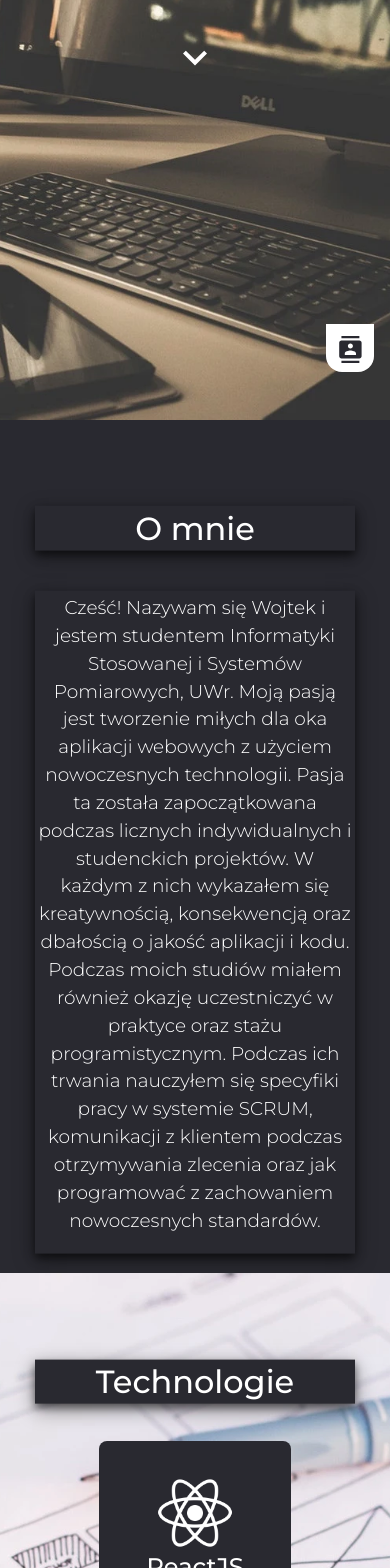
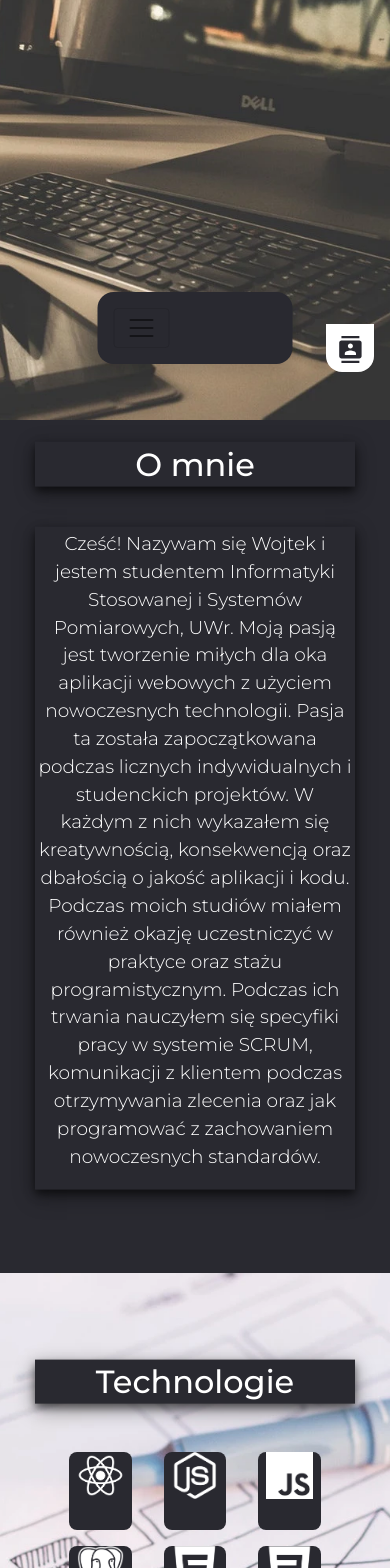
Before and after one commit to wojciechkubiak/my-site, a React (Create React App) app: page / in a window 390 px wide. Shown: the part 432-2000 px from the top of the page. Built offline with nearby package versions, Linux system fonts and the light colour scheme.

Commit message:
Huge design and flow update

```diff
--- a/src/App.js
+++ b/src/App.js
@@ -8,16 +8,19 @@ import Skills from "./components/Skills/Skills";
 import LandingPage from "./components/LandingPage/LandingPage";
 import SocialMedia from "./components/SocialMedia/SocialMedia";
 import Footer from "./components/Footer/Footer";
+import { MdKeyboardArrowUp } from "react-icons/md";
+import { Nav } from "react-bootstrap";
 import "bootstrap/dist/css/bootstrap.min.css";
 import "./App.css";
 
 const App = (
   props,
-  { initMode = false, initLanguage = false, initImg = 0 }
+  { initMode = false, initLanguage = false, initImg = 0, initArrow = false }
 ) => {
   const [mode, setMode] = useState(initMode);
   const [language, setLanguage] = useState(initLanguage);
   const [img, setImg] = useState(initImg);
+  const [arrow, setArrow] = useState(initArrow);
 
   const { t, i18n } = props;
 
@@ -35,6 +38,10 @@ const App = (
     return img ? setImg(0) : setImg(1);
   };
 
+  const arrowHandler = (value = false) => {
+    setArrow(value);
+  };
+
   return (
     <div className="App">
       <Header
@@ -43,15 +50,33 @@ const App = (
         headerOff={headerOff}
         languageHandler={languageHandler}
         index={img}
+        arrowHandler={arrowHandler}
         t={t}
       />
-      <LandingPage headerOn={headerOn} headerOff={headerOff} t={t} />
-      <About language={language} t={t} />
-      <Skills language={language} t={t} />
-      <Projects language={language} t={t} />
-      <Contact language={language} t={t} />
+      <LandingPage
+        headerOn={headerOn}
+        headerOff={headerOff}
+        arrowHandler={arrowHandler}
+        t={t}
+      />
+      <About t={t} arrow={arrowHandler} />
+      <Skills t={t} />
+      <Projects t={t} />
+      <Contact t={t} />
       <SocialMedia />
-      <Footer language={language} t={t} />
+      <Footer t={t} />
+      {arrow && (
+        <Nav.Link href="#landing">
+          {/* TODO zfixuj ją na topa i przewijaj do góry do landing po jej kliknięciu */}
+          <MdKeyboardArrowUp
+            className="arrow"
+            onClick={() => {
+              headerOff();
+              arrowHandler();
+            }}
+          ></MdKeyboardArrowUp>
+        </Nav.Link>
+      )}
     </div>
   );
 };
--- a/src/components/About/About.css
+++ b/src/components/About/About.css
@@ -57,7 +57,7 @@
 
 @media only screen and (max-width: 700px) {
   .about--container {
-    top: 7em;
+    top: 3em;
     width: 20em;
   }
 
--- a/src/components/Contact/Contact.css
+++ b/src/components/Contact/Contact.css
@@ -12,7 +12,7 @@
   position: absolute;
   text-align: center;
   width: 5em;
-  top: 45vh;
+  top: 35vh;
   font-size: 7vh;
   color: #292930;
   transform: rotate(90deg);
@@ -21,7 +21,7 @@
 
 .ContactContainer {
   position: absolute;
-  top: 35vh;
+  top: 30vh;
   left: 50%;
   width: 32vw;
   transform: translate(-50%, -50%);
@@ -51,7 +51,7 @@
   flex-direction: row;
   left: 50%;
   transform: translate(-50%, -50%);
-  bottom: 4vh;
+  top: 80%;
   font-weight: 300
 }
 
@@ -59,9 +59,9 @@
   position: absolute;
   display: flex;
   flex-direction: column;
+  top: 60%;
   left: 50%;
   transform: translate(-50%, -50%);
-  bottom: 15vh;
 }
 
 .ResumeLinks {
--- a/src/components/Header/Header.css
+++ b/src/components/Header/Header.css
@@ -1,14 +1,11 @@
 .Header {
   color: white;
-  border-top-left-radius: 0em;
-  border-top-right-radius: 0em;
   z-index: 5;
 }
 
 .HeaderLink {
   outline: 0;
   padding-right: 2em !important;
-  font-weight: 500;
   padding-left: 2em !important;
   font-size: 2vh !important;
 }
@@ -33,22 +30,24 @@
 }
 
 .HeaderTop {
+  position: fixed;
   background-color: #da939300;
   width: 50%;
-  left: 10%;
-  transform: translate(50%, 0%);
-  border-bottom-right-radius: 1em;
-  border-bottom-left-radius: 1em;
+  -webkit-transform: translate((50%, -300%));
+  transform: translate(50%, -300%);
+  border-radius: 1em;
+  transition: 1s;
 }
 
 .HeaderOut {
+  position: fixed;
   background-color: #292930;
   width: 50%;
-  left: 10%;
+  -webkit-transform: translate((50%, 0%));
   transform: translate(50%, 0%);
-  border-bottom-right-radius: 1em;
-  border-bottom-left-radius: 1em;
-  box-shadow: 0 4px 8px 0 rgba(0, 0, 0, 0.5), 0 6px 20px 0 rgba(0, 0, 0, 0.4);
+  border-radius: 1em;
+  border: 1px solid white;
+  transition: 1s;
 }
 
 .LanguageBtn {
@@ -73,7 +72,15 @@
   }
   .HeaderTop {
     background-color: #292930;
+    border-radius: 1em;
+    -webkit-transform: translate((50%, 0%));
+    transform: translate(50%, 0%);
   }
+
+    .HeaderOut {
+      -webkit-transform: translate((50%, 0%));
+    transform: translate(50%, 0%);
+    }
 
   .LanguageBtn {
     width: 3em;
--- a/src/components/Header/Header.js
+++ b/src/components/Header/Header.js
@@ -10,7 +10,13 @@ const Header = props => {
     props.headerMode ? "HeaderTextColorWhite" : "HeaderTextColorDark"
   ];
 
+
   const imgSrc = ["uk-flag.jpg", "pl-flag.jpg"];
+
+  const handler = () => {
+    props.headerOn();
+    props.arrowHandler(true);
+  }
 
   return (
     <div className="Header">
@@ -18,7 +24,7 @@ const Header = props => {
         className={mode.join(" ")}
         collapseOnSelect
         expand="xl"
-        fixed="top"
+        fixed="bottom"
       >
         <Navbar.Toggle aria-controls="responsive-navbar-nav" />
         <Navbar.Collapse
@@ -26,52 +32,52 @@ const Header = props => {
           className="justify-content-center HeaderText"
         >
           <Nav>
-            <Nav.Link
+            {/* <Nav.Link
               href="#landing"
               className={textColor.join(" ")}
               onClick={props.headerOff}
               active
             >
               {props.t("header.home", { framework: "react-i18next" })}
-            </Nav.Link>
+            </Nav.Link> */}
             <Nav.Link
               href="#about"
               className={textColor.join(" ")}
-              onClick={props.headerOn}
+              onClick={handler}
             >
               {props.t("header.about", { framework: "react-i18next" })}
             </Nav.Link>
             <Nav.Link
               href="#skills"
               className={textColor.join(" ")}
-              onClick={props.headerOn}
+              onClick={handler}
             >
               {props.t("header.skills", { framework: "react-i18next" })}
             </Nav.Link>
             <Nav.Link
               href="#projects"
               className={textColor.join(" ")}
-              onClick={props.headerOn}
+              onClick={handler}
             >
               {props.t("header.projects", { framework: "react-i18next" })}
             </Nav.Link>
             <Nav.Link
               href="#contact"
               className={textColor.join(" ")}
-              onClick={props.headerOn}
+              onClick={handler}
             >
               {props.t("header.contact", { framework: "react-i18next" })}
             </Nav.Link>
           </Nav>
         </Navbar.Collapse>
-        <button className="LanguageBtn">
+        {/* <button className="LanguageBtn">
           <img
             className="LanguageImg"
             src={require(`./../../img/${imgSrc[props.index]}`)}
             alt="flag-icon"
             onClick={props.languageHandler}
           />
-        </button>
+        </button> */}
       </Navbar>
     </div>
   );
--- a/src/components/LandingPage/LandingPage.css
+++ b/src/components/LandingPage/LandingPage.css
@@ -45,18 +45,13 @@
   font-weight: 300
 }
 
-.home--arrow {
+.arrow {
   color: white;
-  position: absolute;
-  top: 60vh;
-  left: 50%;
+  position: fixed;
+  top: 5vh;
+  right: 5vh;
   width: 4em;
   height: 4em;
-  transform: translate(-50%, -50%);
-  -webkit-animation: fadeAnimArrow 2s ease-in;
-  -moz-animation: fadeAnimArrow 2s ease-in;
-  -o-animation: fadeAnimArrow 2s ease-in;
-  animation: fadeAnimArrow 2s ease-in;
 }
 
 @media only screen and (max-width: 700px) {
@@ -81,14 +76,11 @@
     padding-bottom: 1em;
   }
 
-  .home--arrow {
-    top: 22em;
+  .arrow {
+    top: 1em;
+    right: 1em;
     width: 3em;
     height: 3em;
-    -webkit-animation: fadeAnimArrowMobile 2s ease-in;
-    -moz-animation: fadeAnimArrowMobile 2s ease-in;
-    -o-animation: fadeAnimArrowMobile 2s ease-in;
-    animation: fadeAnimArrowMobile 2s ease-in;
   }
 }
 
--- a/src/components/LandingPage/LandingPage.js
+++ b/src/components/LandingPage/LandingPage.js
@@ -1,16 +1,15 @@
 import React from "react";
-import { MdKeyboardArrowDown } from "react-icons/md";
-import { useInView } from "react-intersection-observer";
-import { Nav } from "react-bootstrap";
+import { useInView} from "react-intersection-observer";
 import "./LandingPage.css";
 
 const LandingPage = props => {
   const [ref, inView] = useInView({
-    threshold: 0.95
+    threshold: 0.65
   });
 
   const changeTransparency = () => {
     inView ? props.headerOff() : props.headerOn();
+    inView ? props.arrowHandler() : props.arrowHandler(true);
   };
 
   return (
@@ -24,12 +23,6 @@ const LandingPage = props => {
       <div className="home--container">
         <h1>Wojciech Kubiak</h1>
         <p>{props.t("landing.pos", { framework: "react-i18next" })}</p>
-        <Nav.Link href="#about">
-          <MdKeyboardArrowDown
-            className="home--arrow"
-            onClick={props.headerOn}
-          ></MdKeyboardArrowDown>
-        </Nav.Link>
       </div>
     </div>
   );
--- a/src/components/Projects/Projects.css
+++ b/src/components/Projects/Projects.css
@@ -14,7 +14,7 @@
   display: flex;
   flex-direction: row;
   left: 50%;
-  top: 50vh;
+  top: 45vh;
   width: 70vw;
   height: 75vh;
   transform: translate(-50%, -50%);
@@ -104,7 +104,7 @@
   text-align: center;
   width: 5em;
   font-size: 7vh;
-  top: 7em;
+  top: 35vh;
   transform: rotate(90deg);
   z-index: 5;
   font-weight: 500;
--- a/src/components/Skills/Skills.css
+++ b/src/components/Skills/Skills.css
@@ -14,7 +14,7 @@
   width: 5em;
   font-size: 7vh;
   color: white;
-  top: 45vh;
+  top: 35vh;
   transform: rotate(90deg);
   z-index: 5;
   font-weight: 500
@@ -29,7 +29,7 @@
   flex-wrap: wrap;
   justify-content: center;
   position: absolute;
-  top: 55vh;
+  top: 45vh;
   left: 50%;
   width: 80vw;
   transform: translate(-50%, -50%);
@@ -67,7 +67,7 @@
 @media only screen and (max-width: 700px) {
   #skills {
     color: #292930;
-    height: 167em;
+    height: 101vh;
   }
 
   #skills > h1 {
@@ -82,26 +82,44 @@
   }
 
   .skills--container {
-    width: 16em;
-    top: 83em;
+    width: 80vw;
+    top: 20em;
     align-content: center;
   }
 
   .skills--span {
-    width: 12em;
-    height: 20em;
-    margin: 0;
-    margin-top: 1em!important;
+    width: 16vw;
+    height: 20vw;
+    margin: 1em;
+    margin-top: 0em!important;
+    padding: 0em
   }
 
   .skills--span > p {
-    font-size: 1.2em;
+    font-size: 0em;
     padding: 0.1em;
   }
 
   .skills--img {
-    width: 5em;
-    height: 5em;
+    width: 12vw;
+    height: 12vw;
+    left: 0px;
+    top: 0px;
     margin: 0;
   }
+
+  .skills--technology-header {
+    display: none;
+  }
+
+  .progress-bar, .progress {
+    display: none!important;
+  }
+  /* .skills--span:hover {
+    position: fixed;
+    top: 2em;
+    left: 0em;
+    width: 80vw;
+    height: 80vh;
+  } */
 }
--- a/src/index.css
+++ b/src/index.css
@@ -3,6 +3,7 @@ body {
   font-family: 'Montserrat', sans-serif;
   -webkit-font-smoothing: antialiased;
   -moz-osx-font-smoothing: grayscale;
+  overflow: hidden
 }
 
 code {
```
